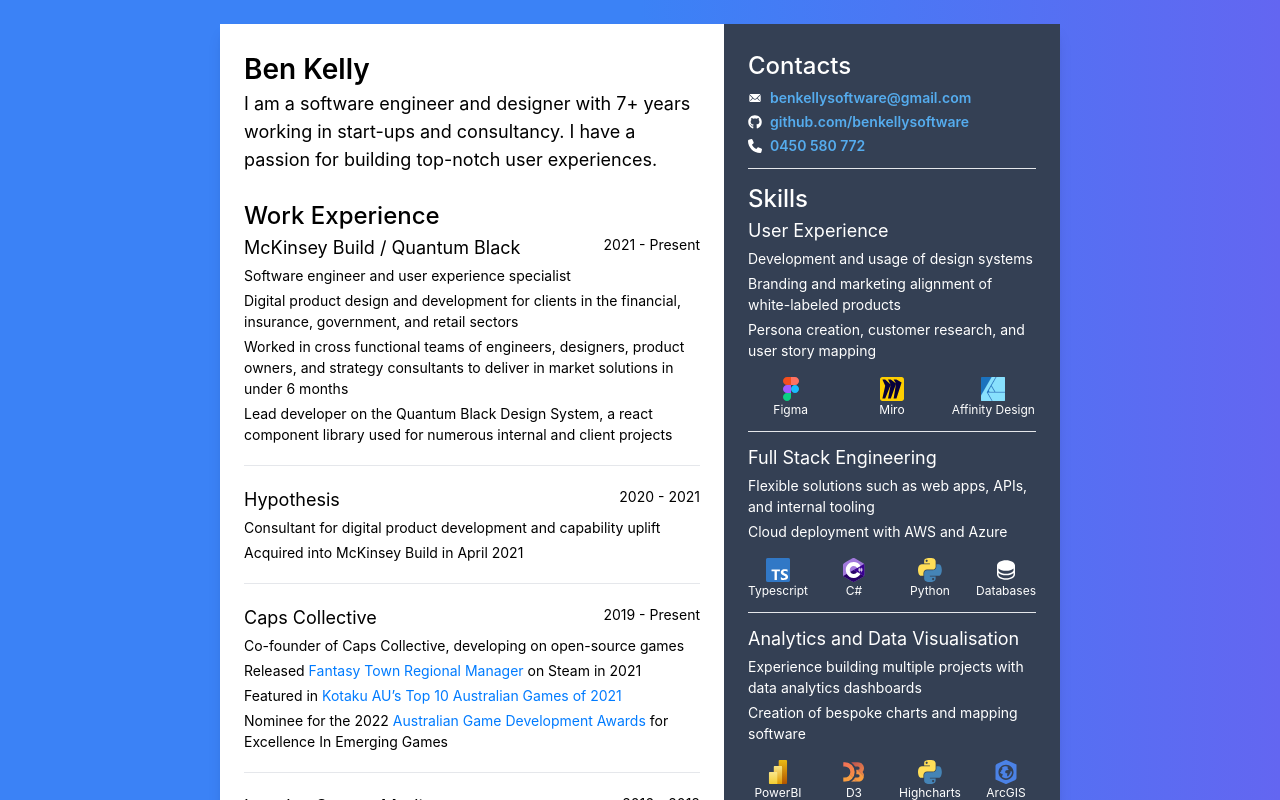
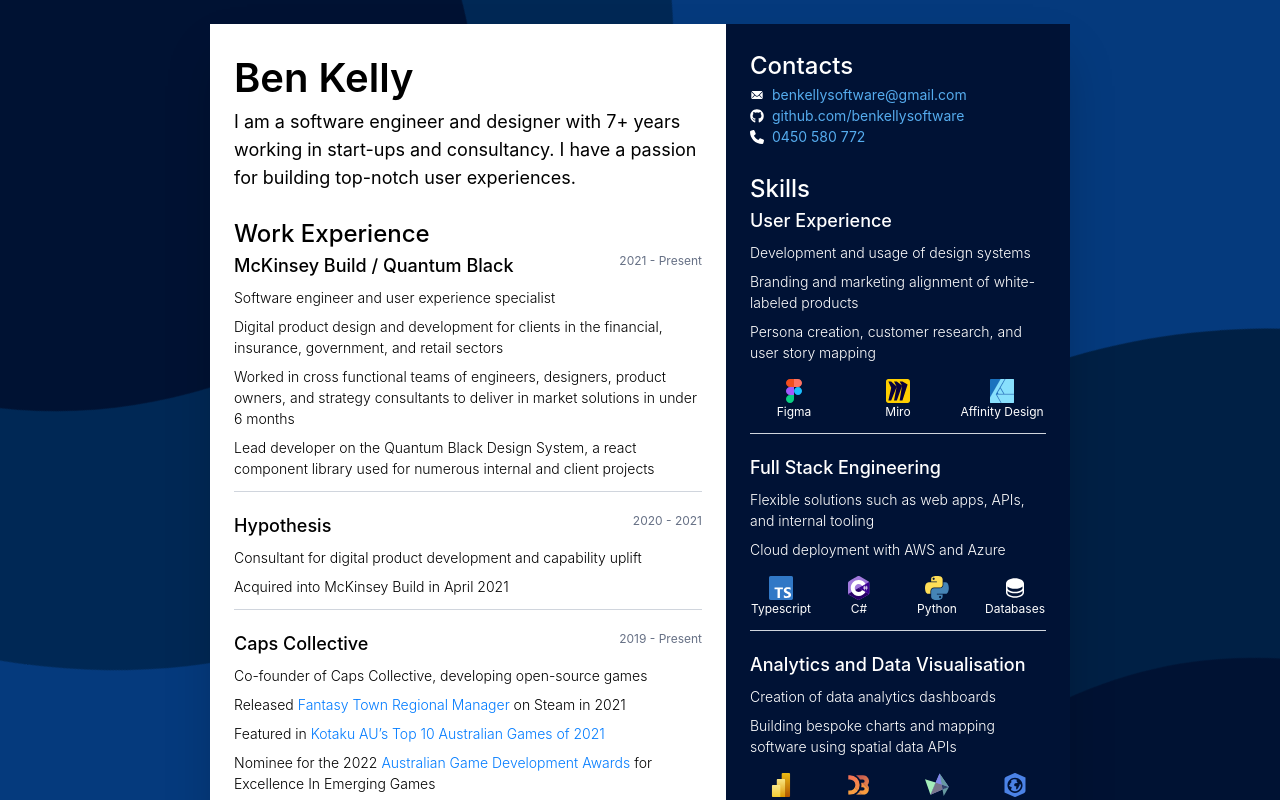
Before and after one commit to BenKellySoftware/benkellysoftware.github.io, a React (Vite) app: page / in a window 1280 px wide. Shown: the top 800 px of the page. Built offline with nearby package versions, Linux system fonts and the light colour scheme.

Commit message:
update background and colour scheme

```diff
--- a/src/app.tsx
+++ b/src/app.tsx
@@ -1,54 +1,61 @@
-import { AffinityLogo, CSharpLogo, D3Logo, FigmaIcon, MiroIcon, PowerBiLogo, PythonLogo, TypescriptLogo } from "./icons"
+import {
+  AffinityLogo,
+  CSharpLogo,
+  D3Logo,
+  FigmaIcon, HighchartsLogo,
+  MiroIcon,
+  PowerBiLogo,
+  PythonLogo,
+  TypescriptLogo
+} from "./icons"
 import { FaGithub, FaPhone, FaUnity } from "react-icons/fa6"
 import { IoIosMail } from "react-icons/io"
 import { PiDatabaseFill } from "react-icons/pi"
 import { SiArcgis, SiGodotengine, SiJira, SiUnrealengine } from "react-icons/si"
 import { VscAzureDevops } from "react-icons/vsc"
+import { Background } from "./background";
 
 function App() {
   const contacts = (
     <div className="contacts">
       <h2>Contacts</h2>
-      <ul className="text-sm font-semibold">
-        <li></li>
-        <li className="flex gap-sm items-center">
+      <div className="flex gap-sm items-center">
         <IoIosMail />
         <a href={links.email} target="_blank">
           benkellysoftware@gmail.com
         </a>
-        </li>
-        <li className="flex gap-sm items-center">
+      </div>
+      <div className="flex gap-sm items-center">
         <FaGithub />
         <a href={links.github}>github.com/benkellysoftware</a>
-        </li>
-        <li className="flex gap-sm items-center">
+      </div>
+      <div className="flex gap-sm items-center">
         <FaPhone />
         <a href="tel:+61450580772">0450 580 772</a>
-        </li>
-      </ul>
-      <hr />
+      </div>
     </div>
   )
 
-  return (
-    <div className="w-screen animated-background bg-gradient-to-r from-blue-500 via-blue-500 to-indigo-500 p-lg flex flex-col justify-center min-h-screen items-center">
-      <div className="bg-white shadow-lg flex flex-col text-primary md:w-[840px] w-full md:aspect-a4">
+  return <>
+    <Background />
+    <div className="w-screen min-h-screen p-md md:p-lg flex flex-col justify-center items-center">
+      <div className="paper z-10 shadow-2xl flex flex-col text-primary md:w-[860px] w-full md:aspect-a4">
         <div className="md:grid grid-cols-5 flex-grow">
           <div className="col-span-3 p-lg">
-            <div className="header mb-lg">
+            <div className="header">
               <h1>Ben Kelly</h1>
               <div className="text-lg">
                 I am a software engineer and designer with 7+ years working in start-ups and consultancy. I have a
                 passion for building top-notch user experiences.
               </div>
             </div>
-            <div className="md:hidden">{contacts}</div>
-            <div className="work-experience">
+            <div className="md:hidden mt-lg">{contacts}</div>
+            <div className="work-experience mt-lg">
               <h2>Work Experience</h2>
 
               <div className="flex justify-between flex-wrap">
                 <h3>McKinsey Build / Quantum Black</h3>
-                <span>2021 - Present</span>
+                <span className="text-tertiary">2021 - Present</span>
               </div>
               <ul>
                 <li>Software engineer and user experience specialist</li>
@@ -65,47 +72,47 @@
                   internal and client projects
                 </li>
               </ul>
-              <hr />
+              <hr/>
               <div className="flex justify-between flex-wrap">
                 <h3>Hypothesis</h3>
-                <span>2020 - 2021</span>
+                <span className="text-tertiary">2020 - 2021</span>
               </div>
               <ul>
                 <li>Consultant for digital product development and capability uplift</li>
                 <li>Acquired into McKinsey Build in April 2021</li>
               </ul>
-              <hr />
+              <hr/>
               <div className="flex justify-between flex-wrap">
                 <h3>Caps Collective</h3>
-                <span>2019 - Present</span>
+                <span className="text-tertiary">2019 - Present</span>
               </div>
               <ul>
-                <li>Co-founder of Caps Collective, developing on open-source games</li>
+                <li>Co-founder of Caps Collective, developing open-source games</li>
                 <li>
-                  Released{" "}
+                  {"Released "}
                   <a href={links.fantasyTown} target="_blank">
                     Fantasy Town Regional Manager
-                  </a>{" "}
-                  on Steam in 2021
+                  </a>
+                  {" on Steam in 2021"}
                 </li>
                 <li>
-                  Featured in{" "}
+                  {"Featured in "}
                   <a href={links.kotaku} target="_blank">
                     Kotaku AU’s Top 10 Australian Games of 2021
                   </a>
                 </li>
                 <li>
-                  Nominee for the 2022{" "}
+                  {"Nominee for the 2022 "}
                   <a href={links.agda} target="_blank">
                     Australian Game Development Awards
-                  </a>{" "}
-                  for Excellence In Emerging Games
+                  </a>
+                  {" for Excellence In Emerging Games"}
                 </li>
               </ul>
-              <hr />
+              <hr/>
               <div className="flex justify-between flex-wrap">
                 <h3>Impulse Screen Media</h3>
-                <span>2016 - 2018</span>
+                <span className="text-tertiary">2016 - 2018</span>
               </div>
               <ul>
                 <li>Full-stack software engineer for an advertising analytics platform</li>
@@ -116,12 +123,11 @@
                 <li>On-site installation and configuration of servers for remote control</li>
               </ul>
             </div>
-            <hr />
-            <div className="education">
+            <div className="education mt-lg">
               <h2>Education</h2>
               <div className="flex justify-between flex-wrap">
                 <h3>University of Technology Sydney</h3>
-                <span>2016 - 2021</span>
+                <span className="text-tertiary">2016 - 2021</span>
               </div>
               <ul>
                 <li>
@@ -134,9 +140,9 @@
               </ul>
             </div>
           </div>
-          <div className="sidebar col-span-2 bg-sidebar text-white p-lg">
+          <div className="sidebar col-span-2 text-white p-lg">
             <div className="hidden md:block">{contacts}</div>
-            <div className="skills">
+            <div className="skills md:mt-lg">
               <h2>Skills</h2>
               <h3>User Experience</h3>
               <ul>
@@ -146,19 +152,19 @@
               </ul>
               <div className="grid grid-cols-3 justify-center gap-md mt-md text-xs">
                 <div className="flex flex-col items-center">
-                  <FigmaIcon className="h-lg" />
+                  <FigmaIcon className="h-lg"/>
                   <span>Figma</span>
                 </div>
                 <div className="flex flex-col items-center">
-                  <MiroIcon className="h-lg" />
+                  <MiroIcon className="h-lg"/>
                   <span>Miro</span>
                 </div>
                 <div className="flex flex-col items-center">
-                  <AffinityLogo className="h-lg" />
+                  <AffinityLogo className="h-lg"/>
                   <span className="text-center">Affinity Design</span>
                 </div>
               </div>
-              <hr />
+              <hr/>
               <h3>Full Stack Engineering</h3>
               <ul>
                 <li>Flexible solutions such as web apps, APIs, and internal tooling</li>
@@ -166,82 +172,82 @@
               </ul>
               <div className="grid grid-cols-4 justify-center gap-md mt-md text-xs">
                 <div className="flex flex-col items-center">
-                  <TypescriptLogo className="h-lg" />
+                  <TypescriptLogo className="h-lg"/>
                   <span>Typescript</span>
                 </div>
                 <div className="flex flex-col items-center">
-                  <CSharpLogo className="h-lg" />
+                  <CSharpLogo className="h-lg"/>
                   <span>C#</span>
                 </div>
                 <div className="flex flex-col items-center">
-                  <PythonLogo className="h-lg" />
+                  <PythonLogo className="h-lg"/>
                   <span className="text-center">Python</span>
                 </div>
                 <div className="flex flex-col items-center">
-                  <PiDatabaseFill className="w-lg h-lg" />
+                  <PiDatabaseFill className="w-lg h-lg"/>
                   <span className="text-center">Databases</span>
                 </div>
               </div>
-              <hr />
+              <hr/>
               <h3>Analytics and Data Visualisation</h3>
               <ul>
-                <li>Experience building multiple projects with data analytics dashboards</li>
-                <li>Creation of bespoke charts and mapping software</li>
+                <li>Creation of data analytics dashboards</li>
+                <li>Building bespoke charts and mapping software using spatial data APIs</li>
               </ul>
               <div className="grid grid-cols-4 justify-center gap-md mt-md text-xs">
                 <div className="flex flex-col items-center">
-                  <PowerBiLogo className="h-lg" />
+                  <PowerBiLogo className="h-lg"/>
                   <span>PowerBI</span>
                 </div>
                 <div className="flex flex-col items-center">
-                  <D3Logo className="h-lg" />
+                  <D3Logo className="h-lg"/>
                   <span>D3</span>
                 </div>
                 <div className="flex flex-col items-center">
-                  <PythonLogo className="h-lg" />
+                  <HighchartsLogo className="h-lg"/>
                   <span className="text-center">Highcharts</span>
                 </div>
                 <div className="flex flex-col items-center">
-                  <SiArcgis className="h-lg w-lg" fill="rgb(75,130,230)" />
+                  <SiArcgis className="h-lg w-lg" fill="rgb(75,130,230)"/>
                   <span className="text-center">ArcGIS</span>
                 </div>
               </div>
-              <hr />
+              <hr/>
               <h3>Agile Project Management</h3>
               <ul>
                 <li>Facilitation of agile ceremonies such as retros, backlog refinement, and stand-ups</li>
                 <li>Administration and configuration of project management tools</li>
                 <div className="grid grid-cols-3 justify-center gap-md mt-md text-xs">
                   <div className="flex flex-col items-center">
-                    <SiJira className="h-lg w-lg" fill="#0082FF" />
+                    <SiJira className="h-lg w-lg" fill="#0082FF"/>
                     <span>Jira</span>
                   </div>
                   <div className="flex flex-col items-center">
-                    <VscAzureDevops className="h-lg w-lg" fill="#008AD7" />
+                    <VscAzureDevops className="h-lg w-lg" fill="#008AD7"/>
                     <span>Azure DevOps</span>
                   </div>
                   <div className="flex flex-col items-center">
-                    <FaGithub className="h-lg w-lg" />
+                    <FaGithub className="h-lg w-lg"/>
                     <span className="text-center">Github</span>
                   </div>
                 </div>
               </ul>
-              <hr />
+              <hr/>
               <h3>Game Engines and 3D Software</h3>
               <ul>
-                <li>Development of multiple games, educational, and logistics software</li>
+                <li>Development of multiple games, as well as educational and logistics software</li>
               </ul>
               <div className="grid grid-cols-3 justify-center gap-md mt-md text-xs">
                 <div className="flex flex-col items-center">
-                  <FaUnity className="h-lg w-lg" />
+                  <FaUnity className="h-lg w-lg"/>
                   <span>Unity</span>
                 </div>
                 <div className="flex flex-col items-center">
-                  <SiUnrealengine className="h-lg w-lg" />
+                  <SiUnrealengine className="h-lg w-lg"/>
                   <span>Unreal</span>
                 </div>
                 <div className="flex flex-col items-center">
-                  <SiGodotengine className="h-lg w-lg" fill="rgb(88,138,187)" />
+                  <SiGodotengine className="h-lg w-lg" fill="rgb(88,138,187)"/>
                   <span className="text-center">Godot</span>
                 </div>
               </div>
@@ -250,7 +256,7 @@
         </div>
       </div>
     </div>
-  )
+  </>
 }
 
 const links = {
--- /dev/null
+++ b/src/background.tsx
@@ -0,0 +1,13 @@
+// Inspired by https://dev.to/uuuuuulala/making-background-blob-animation-in-just-15kb-step-by-step-guide-2482
+
+export const Background = () => (
+	<svg preserveAspectRatio="xMidYMid slice" viewBox="10 10 80 80" className="background fixed top-0 w-screen h-screen z-0">
+		<path  className="out-top"
+					d="M37-5C25.1-14.7,5.7-19.1-9.2-10-28.5,1.8-32.7,31.1-19.8,49c15.5,21.5,52.6,22,67.2,2.3C59.4,35,53.7,8.5,37-5Z"/>
+		<path className="in-top"
+					d="M20.6,4.1C11.6,1.5-1.9,2.5-8,11.2-16.3,23.1-8.2,45.6,7.4,50S42.1,38.9,41,24.5C40.2,14.1,29.4,6.6,20.6,4.1Z"/>
+		<path className="out-bottom" d="M105.9,48.6c-12.4-8.2-29.3-4.8-39.4.8-23.4,12.8-37.7,51.9-19.1,74.1s63.9,15.3,76-5.6c7.6-13.3,1.8-31.1-2.3-43.8C117.6,63.3,114.7,54.3,105.9,48.6Z"/>
+		<path className="in-bottom"
+					d="M102,67.1c-9.6-6.1-22-3.1-29.5,2-15.4,10.7-19.6,37.5-7.6,47.8s35.9,3.9,44.5-12.5C115.5,92.6,113.9,74.6,102,67.1Z"/>
+	</svg>
+)
--- a/src/icons.tsx
+++ b/src/icons.tsx
@@ -3,8 +3,6 @@
 export const FigmaIcon = (props: SVGProps<SVGSVGElement>) => {
   return (
     <svg viewBox="0 0 200 300" {...props}>
-      {/*<style*/}
-      {/*	type="text/css">.st0{fill:}.st1{fill:#a259ff}.st2{fill:#f24e1e}.st3{fill:#ff7262}.st4{fill:#1abcfe}</style>*/}
       <title>Figma Logo</title>
       <path fill="#0acf83" d="M50 300c27.6 0 50-22.4 50-50v-50H50c-27.6 0-50 22.4-50 50s22.4 50 50 50z" />
       <path fill="#a259ff" d="M0 150c0-27.6 22.4-50 50-50h50v100H50c-27.6 0-50-22.4-50-50z" />
@@ -38,7 +36,7 @@
 export const AffinityLogo = (props: SVGProps<SVGSVGElement>) => {
   return (
     <svg {...props} viewBox="0 0 384 384">
-      <title>Miro Logo</title>
+      <title>Affinity Logo</title>
       <g id="Logo__AffinityDesigner" transform="matrix(0.893023,0,0,0.831169,-11.6093,0)">
         <rect x="13" y="0" width="430" height="462" fill="none" />
         <g id="ver1" transform="matrix(1.11979,0,0,1.20312,-32.9115,-21.6562)">
@@ -253,3 +251,32 @@
     </g>
   </svg>
 )
+
+export const HighchartsLogo = (props: SVGProps<SVGSVGElement>) => (
+  <svg {...props} viewBox="0 0 205 205">
+    <g transform="translate(0,3.41400146484375) scale(3)" id="symbol-logolab">
+      <polygon
+      strokeLinejoin="round" fillOpacity="1" stroke="#383836" strokeWidth="0" id="svg_2"
+      points="41.53900146484375,0 30.315000534057617,26.209999084472656 15.566999435424805,60.650997161865234 49.85900115966797,46.16499710083008 68.02299499511719,38.49300003051758"
+      fill="#8087E8"/>
+      <polygon strokeLinejoin="round" fillOpacity="1" stroke="#383836" strokeWidth="0" id="svg_3"
+               points="47.25799560546875,31.729999542236328 49.86000061035156,46.16499710083008 68.02400207519531,38.49300003051758"
+               fill="#30426B"/>
+      <polygon strokeLinejoin="round" fillOpacity="1" stroke="#383836" strokeWidth="0" id="svg_4"
+               points="41.53900146484375,0 47.25799560546875,31.730998992919922 68.02299499511719,38.49300003051758"
+               fill="#6699A1"/>
+      <polygon strokeLinejoin="round" fillOpacity="1" stroke="#383836" strokeWidth="0" id="svg_5"
+               points="47.25799560546875,31.729999542236328 68.02400207519531,38.49300003051758 30.31599998474121,26.208999633789062 15.566999435424805,60.650997161865234 49.86000061035156,46.16499710083008"
+               fill="#78758C"/>
+      <polygon strokeLinejoin="round" fillOpacity="1" stroke="#383836" strokeWidth="0" id="svg_6"
+               points="15.566999435424805,60.650997161865234 30.315000534057617,26.209999084472656 0,16.334999084472656"
+               fill="#A3EDBA"/>
+      <polygon strokeLinejoin="round" fillOpacity="1" stroke="#383836" strokeWidth="0" id="svg_7"
+               points="49.86000061035156,46.16499710083008 53.185997009277344,64.6099967956543 68.02400207519531,38.49300003051758"
+               fill="#6699A1"/>
+      <polygon strokeLinejoin="round" fillOpacity="1" stroke="#383836" strokeWidth="0" id="svg_8"
+               points="41.53900146484375,0 30.315000534057617,26.209999084472656 47.25799560546875,31.730998992919922"
+               fill="#8087E8"/>
+    </g>
+  </svg>
+)
--- a/src/index.css
+++ b/src/index.css
@@ -34,7 +34,7 @@
 }
 
 h1 {
-  font-size: 28px;
+  font-size: 40px;
   font-weight: 600;
 }
 h2 {
@@ -43,6 +43,7 @@
 }
 h3 {
   font-size: 18px;
+  font-weight: 500;
 }
 h4 {
   font-size: 16px;
@@ -61,16 +62,52 @@
   color: #3e5c9a;
 }
 hr {
-  border-bottom-color: #0b0b0b;
-  margin: 20px 0;
-}
-.sidebar hr {
-  margin: 12px 0;
-}
-ul {
-  /*list-style: disc;*/
-  /*margin-left: 16px;*/
+  border-color: #D0D5DD;
+  margin: 12px 0 20px 0;
 }
 ul li {
-  margin-top: 4px;
+  margin-top: 8px;
+  font-weight: 300;
 }
+span {
+  font-size: 12px;
+}
+
+@keyframes rotate {
+  0 % {
+    transform: rotate(0deg);
+  }
+  100% {
+    transform: rotate(360deg);
+  }
+}
+
+.background {
+  background: #053a7d;
+}
+.sidebar {
+  background: #001235;
+}
+.paper {
+  background: #ffffff;
+}
+.out-top {
+  fill: #002855;
+  animation: rotate 100s linear infinite;
+  transform-origin: 13px 25px;
+}
+.in-top {
+  fill: #001233;
+  animation: rotate 80s linear infinite;
+  transform-origin: 13px 25px;
+}
+.out-bottom {
+  fill: #002045;
+  animation: rotate 100s linear infinite;
+  transform-origin: 84px 93px;
+}
+.in-bottom {
+  fill: #001233;
+  animation: rotate 80s linear infinite;
+  transform-origin: 84px 93px;
+}
--- a/tailwind.config.js
+++ b/tailwind.config.js
@@ -23,9 +23,6 @@
       aspectRatio: {
         a4: "0.707",
       },
-      backgroundColor: {
-        sidebar: "#344054",
-      },
       colors: {
         "error": "#9C0013",
         "error-subtle": "#E5D0CE",
@@ -34,12 +31,8 @@
         "warning": "#D46600",
         "warning-subtle": "#F2D5B3",
       },
-      textColor: {
-        primary: "#000000",
-        secondary: "#344054",
-        tertiary: "#667085",
-        placeholder: "#D0D5DD",
-        disabled: "#667085",
+      screens: {
+        'print': { 'raw': 'print' },
       },
       spacing: {
         xs: "4px",
@@ -48,6 +41,13 @@
         lg: "24px",
         xl: "40px",
       },
+      textColor: {
+        primary: "#000000",
+        secondary: "#344054",
+        tertiary: "#667085",
+        placeholder: "#D0D5DD",
+        disabled: "#667085",
+      },
     },
   },
   plugins: [],
```
Lines whose indentation alone changed are shown as unchanged.
